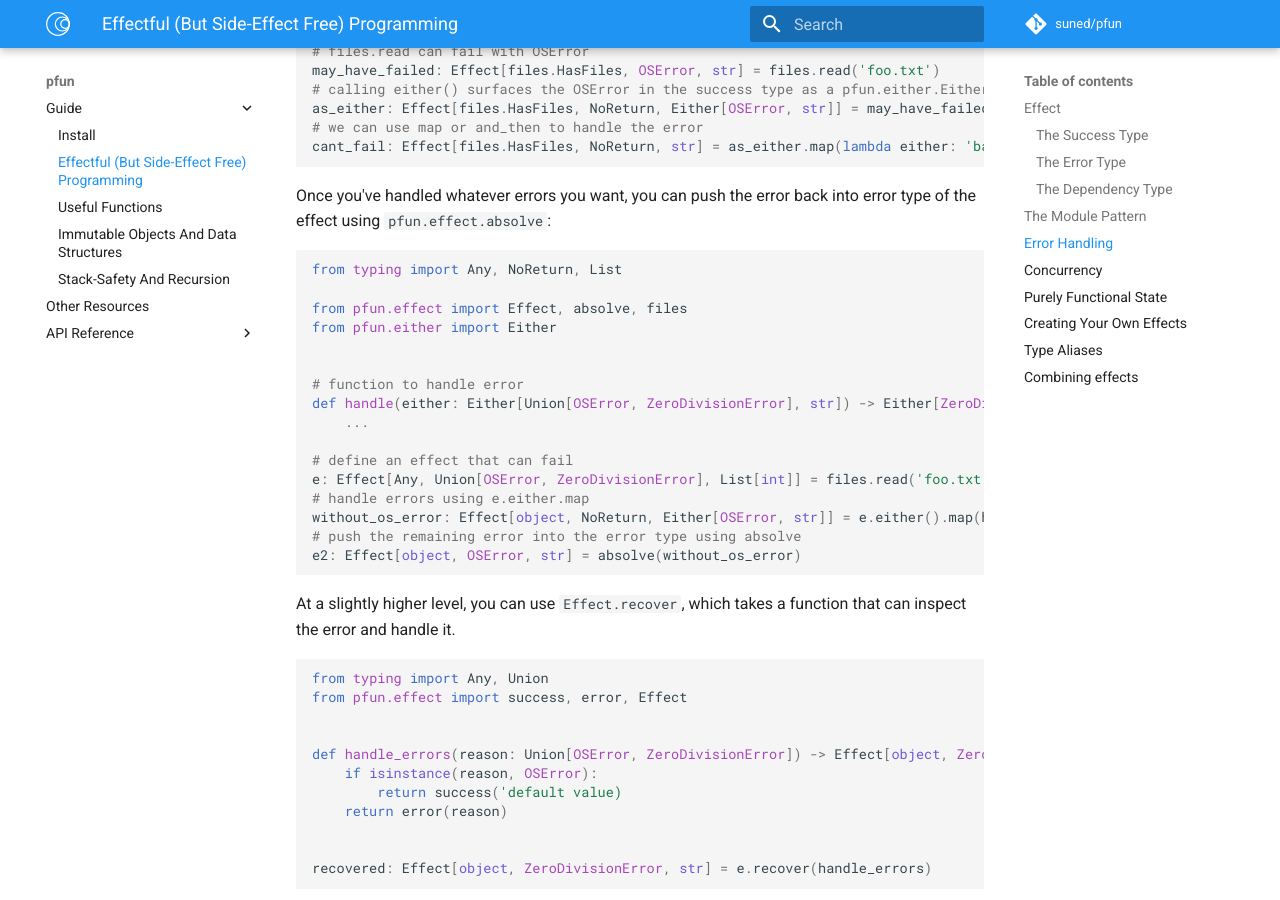
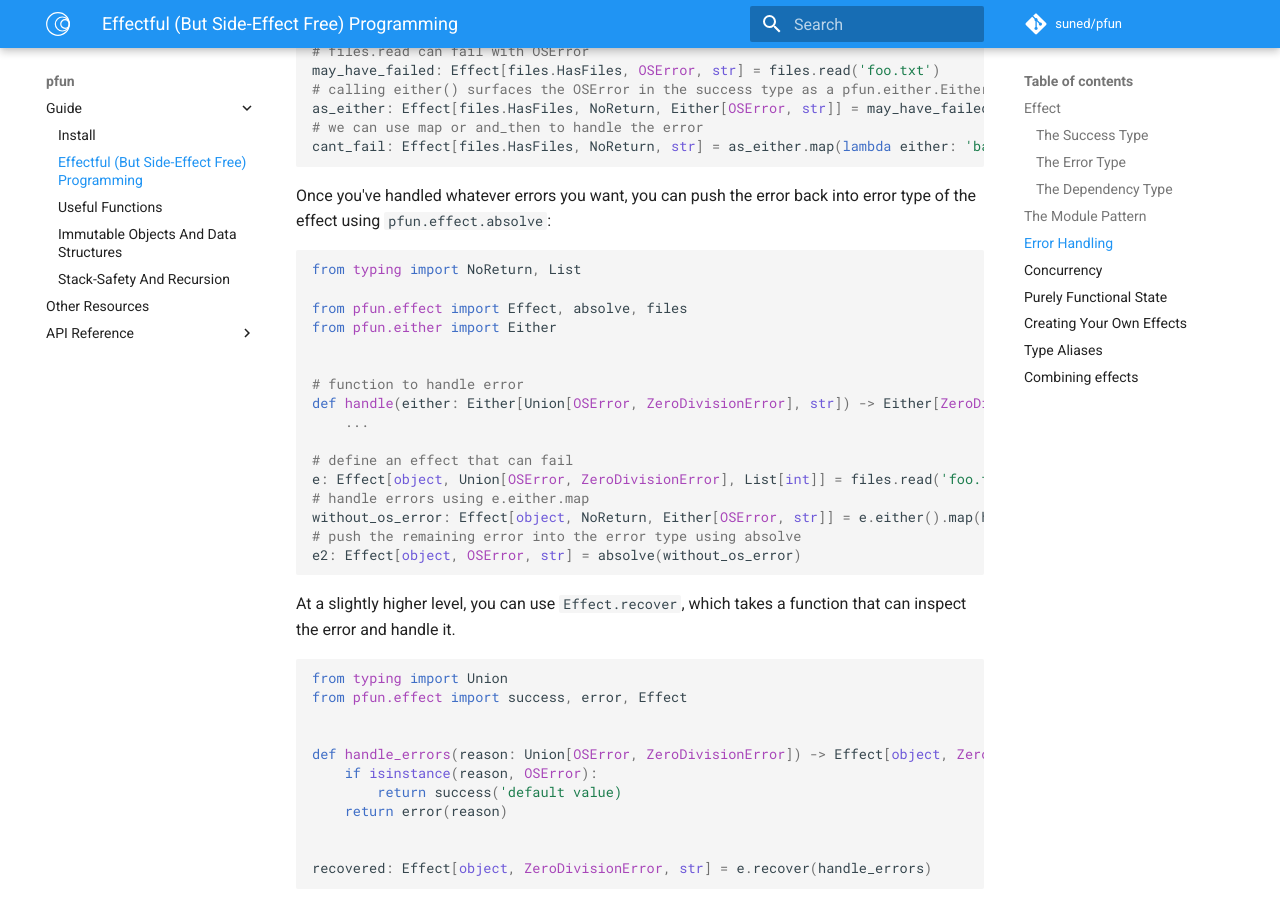
Before and after one commit to suned/pfun, an MkDocs documentation site: the page built from docs/effectful_but_side_effect_free.md, in a window 1280 px wide and 900 px high, scrolled down 7930 px. Built offline with MkDocs 1.6.1 and Material for MkDocs 9.7.7, drawn with Linux system fonts in a browser that asks for light colours; comment, search, counter and statistics services are not loaded.

Commit message:
remove Any imports in documentation

````diff
--- a/docs/effectful_but_side_effect_free.md
+++ b/docs/effectful_but_side_effect_free.md
@@ -284,7 +284,7 @@ cant_fail: Effect[files.HasFiles, NoReturn, str] = as_either.map(lambda either:
 
 Once you've handled whatever errors you want, you can push the error back into error type of the effect using `pfun.effect.absolve`:
 ```python
-from typing import Any, NoReturn, List
+from typing import NoReturn, List
 
 from pfun.effect import Effect, absolve, files
 from pfun.either import Either
@@ -295,7 +295,7 @@ def handle(either: Either[Union[OSError, ZeroDivisionError], str]) -> Either[Zer
     ...
 
 # define an effect that can fail
-e: Effect[Any, Union[OSError, ZeroDivisionError], List[int]] = files.read('foo.txt').and_then(parse)
+e: Effect[object, Union[OSError, ZeroDivisionError], List[int]] = files.read('foo.txt').and_then(parse)
 # handle errors using e.either.map
 without_os_error: Effect[object, NoReturn, Either[OSError, str]] = e.either().map(handle)
 # push the remaining error into the error type using absolve
@@ -304,7 +304,7 @@ e2: Effect[object, OSError, str] = absolve(without_os_error)
 
 At a slightly higher level, you can use `Effect.recover`, which takes a function that can inspect the error and handle it.
 ```python
-from typing import Any, Union
+from typing import Union
 from pfun.effect import success, error, Effect
 
 
@@ -350,7 +350,8 @@ This program finishes in 0.78 seconds, according to `time`. The crucial differen
 You can create an effect from a Python awaitable using `pfun.effect.from_awaitable`, allowing you to integrate with `asyncio` directly in your own code:
 ```python
 import asyncio
-from typing import Any, NoReturn
+from typing import NoReturn
+
 from pfun.effect import from_awaitable, Effect
 
 
@@ -365,7 +366,7 @@ assert e.run(None) == 'success!'
 
 You can also pass `async` functions directly to `map` and `and_then`:
 ```python
-from typing import Any, NoReturn
+from typing import NoReturn
 import asyncio
 
 from pfun.effect import success
@@ -423,7 +424,7 @@ success(2).map(lambda v: decorated(v))
 Mutating non-local state is a side-effect that we want to avoid when doing functional programming. This means that we need a mechanism for managing state as an effect. `pfun.ref` provides exactly this. `pfun.ref` works by mutating state only by calling `Effect` instances.
 
 ```python
-from typing import Tuple, Any, NoReturn
+from typing import Tuple, NoReturn
 
 from pfun.ref import Ref
 from pfun.effect import Effect
@@ -446,7 +447,7 @@ assert ref.value == (1,)
 
 `pfun.ref` can of course be combined with the module pattern:
 ```python
-from typing import Tuple, Any, NoReturn, Protocol
+from typing import Tuple, NoReturn, Protocol
 
 from pfun.ref import Ref
 from pfun.effect import depend, Effect
````
